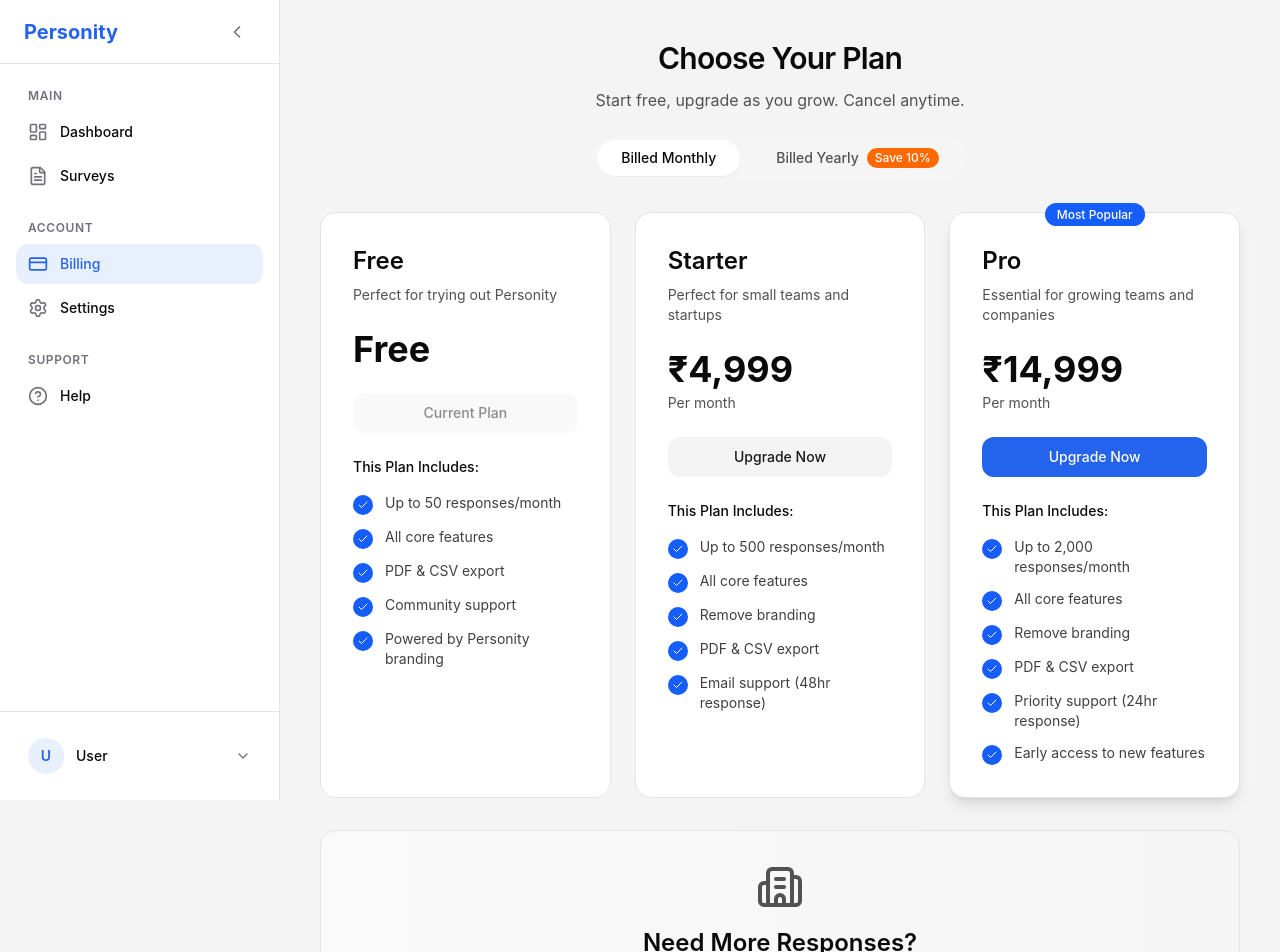
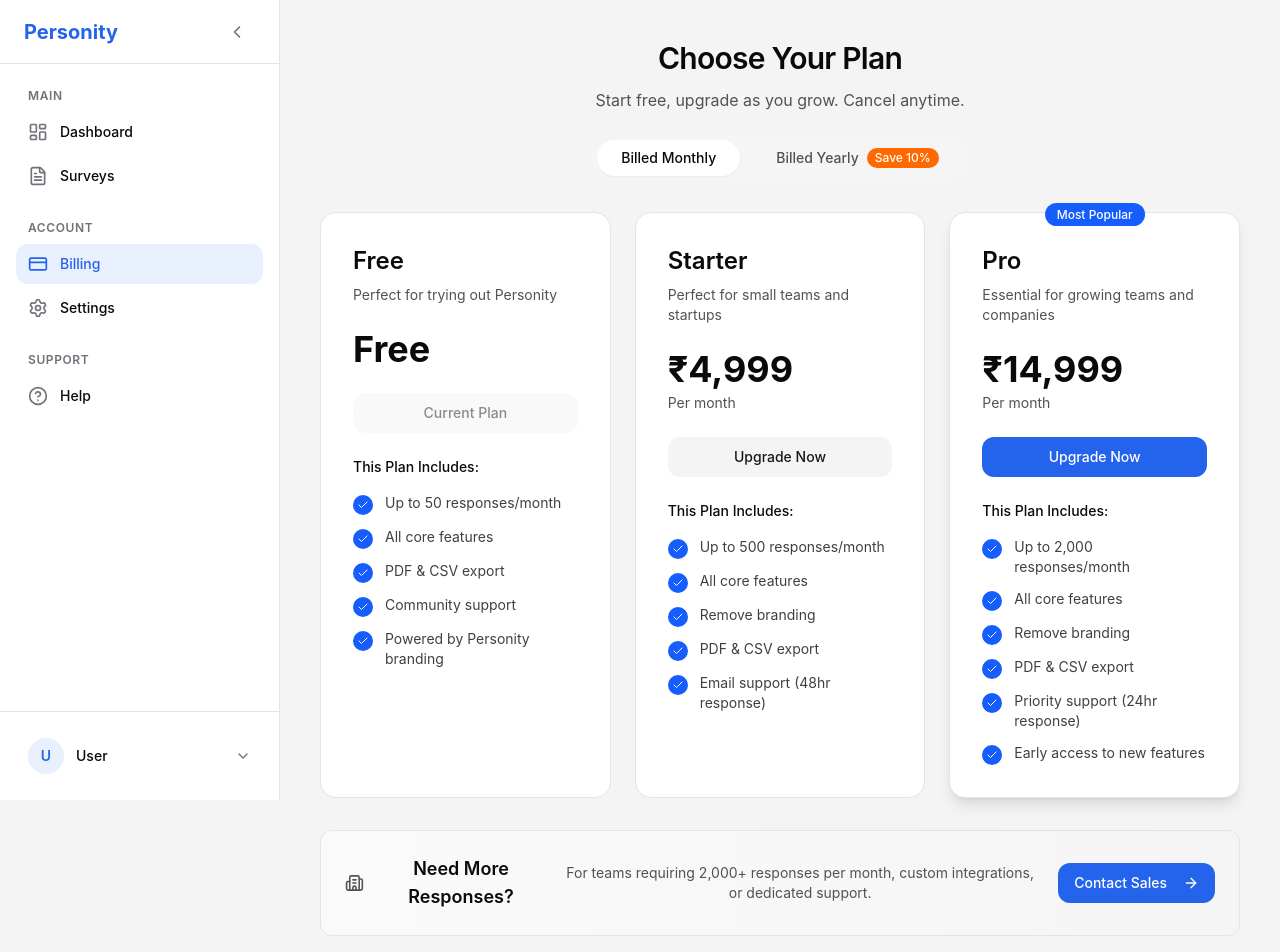
Before and after one commit to Rameezuddinmohammed/Personity, a Next.js app in the folder personity/: page /billing in a window 1280 px wide. Shown: the top 952 px of the page. Built offline with nearby package versions, Linux system fonts and the light colour scheme; no server answers.

Commit message:
refactor: make enterprise section more compact (single line)

```diff
--- a/personity/src/app/(dashboard)/billing/page.tsx
+++ b/personity/src/app/(dashboard)/billing/page.tsx
@@ -328,23 +328,23 @@
       </div>
 
       {/* Enterprise Contact Section */}
-      <div className="bg-gradient-to-r from-neutral-50 to-neutral-100 border border-neutral-200 rounded-2xl p-8 text-center mb-12">
-        <Building2 className="w-12 h-12 text-neutral-600 mx-auto mb-4" />
-        <h3 className="text-2xl font-semibold text-neutral-950 mb-2">
+      <div className="bg-gradient-to-r from-neutral-50 to-neutral-100 border border-neutral-200 rounded-xl p-6 text-center mb-12">
+        <div className="flex items-center justify-center gap-4">
+          <Building2 className="w-6 h-6 text-neutral-600" />
+          <h3 className="text-lg font-semibold text-neutral-950">
             Need More Responses?
           </h3>
-        <p className="text-neutral-600 mb-6 max-w-2xl mx-auto">
-          For teams requiring 10,000+ responses per month, custom integrations, or dedicated support,
-          our Enterprise plan is tailored to your needs.
+          <p className="text-sm text-neutral-600">
+            For teams requiring 2,000+ responses per month, custom integrations, or dedicated support.
           </p>
           <Button
             variant="default"
-          size="lg"
             onClick={() => setShowEnterpriseForm(true)}
           >
             Contact Sales
             <ArrowRight className="w-4 h-4 ml-2" />
           </Button>
+        </div>
       </div>
 
       {/* Enterprise Contact Form Modal */}
```
Lines whose indentation alone changed are shown as unchanged.
